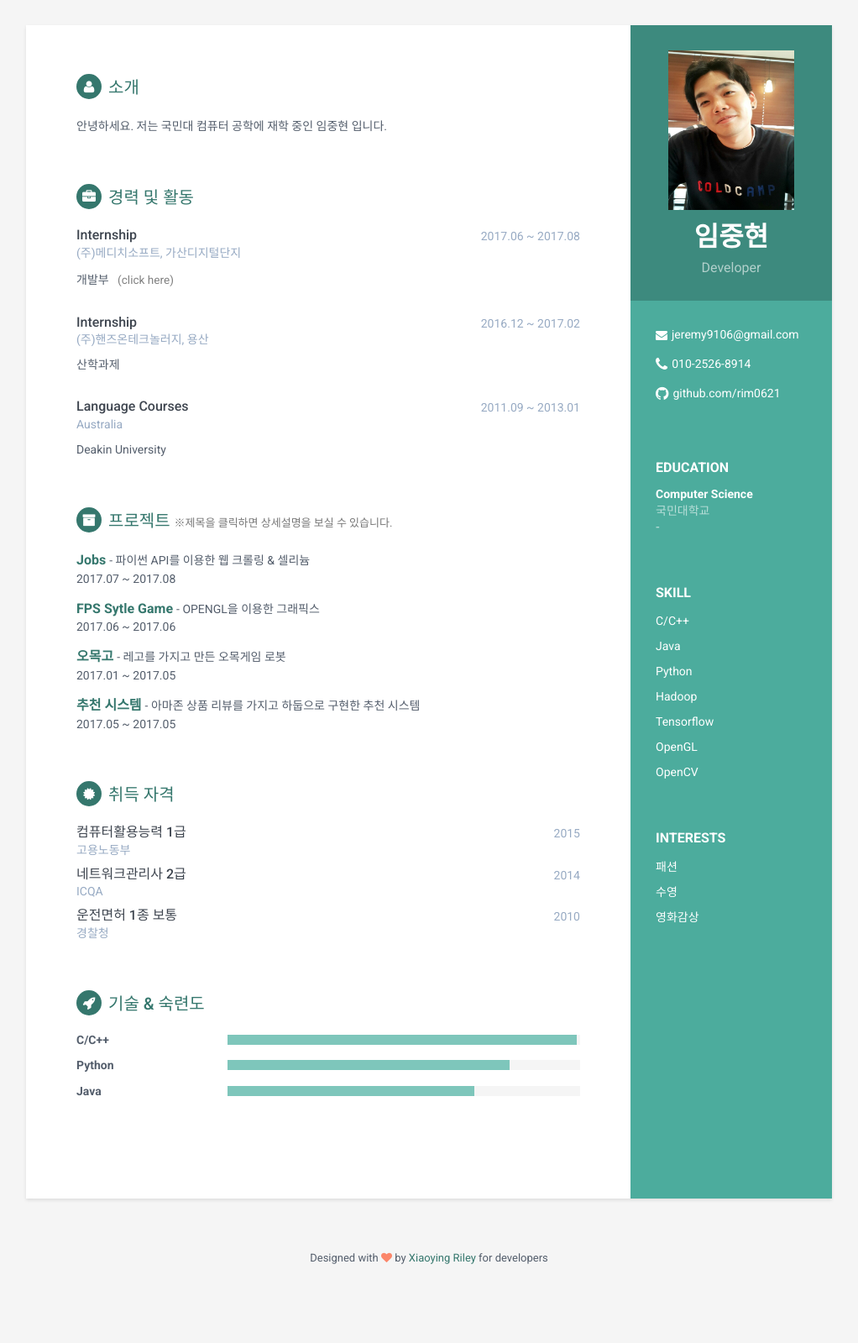
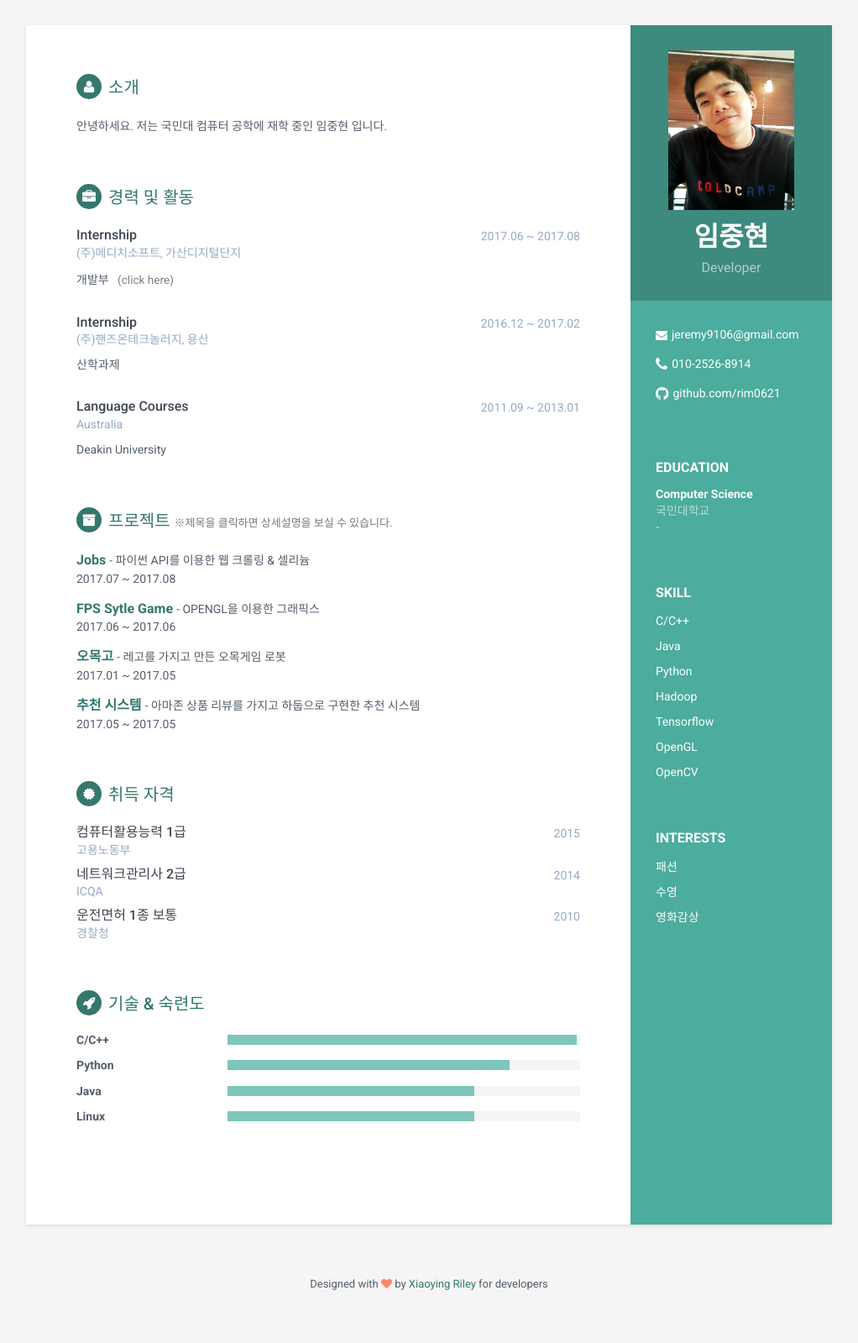
Before and after one commit to rim0621/rim0621.github.io, a Jekyll site: the page index.html, which Jekyll copies as it is, in a window 1280 px wide. Shown: the whole page at 84% size, without its empty margins (129-1151 px from the left). Built offline with Jekyll 4.4.1, drawn with Linux system fonts in a browser that asks for light colours; before the commit the page ends 1569 px from its top, so only the background shows below that.

Commit message:
2017-10-11

```diff
--- a/index.html
+++ b/index.html
@@ -520,6 +520,27 @@
                             </div>
                         </div>
                     </div>
+              <!--      <div class="item">
+                        <h3 class="level-title">Unity</h3>
+                        <div class="level-bar">
+                            <div class="level-bar-inner" data-level="70%">
+                            </div>
+                        </div>
+                    </div>
+                    <div class="item">
+                        <h3 class="level-title">IOS</h3>
+                        <div class="level-bar">
+                            <div class="level-bar-inner" data-level="70%">
+                            </div>
+                        </div>
+                    </div>   -->
+                    <div class="item">
+                        <h3 class="level-title">Linux</h3>
+                        <div class="level-bar">
+                            <div class="level-bar-inner" data-level="70%">
+                            </div>
+                        </div>
+                    </div>
                 </div>
             </section><!--//skills-section-->
 
```
